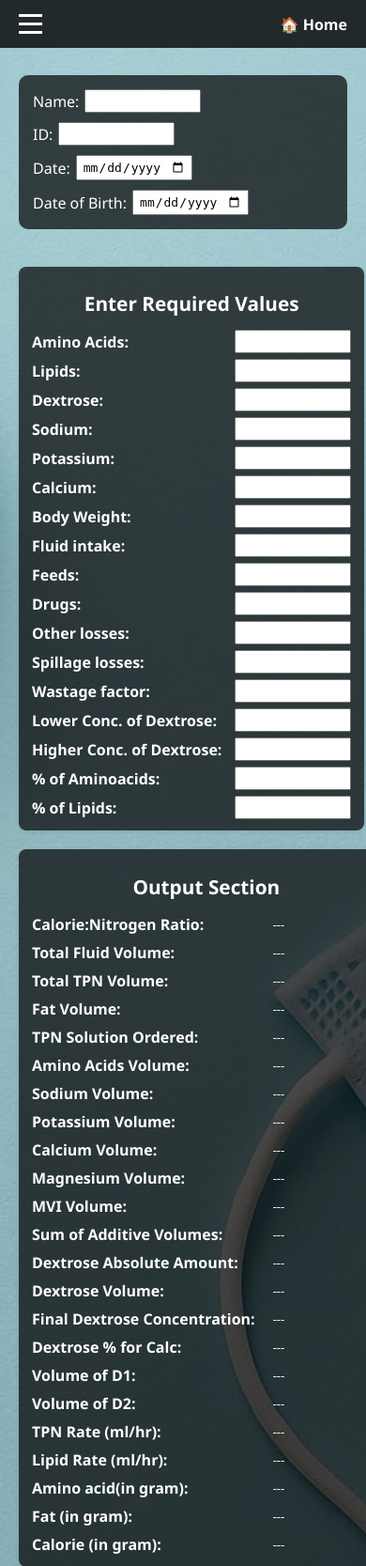
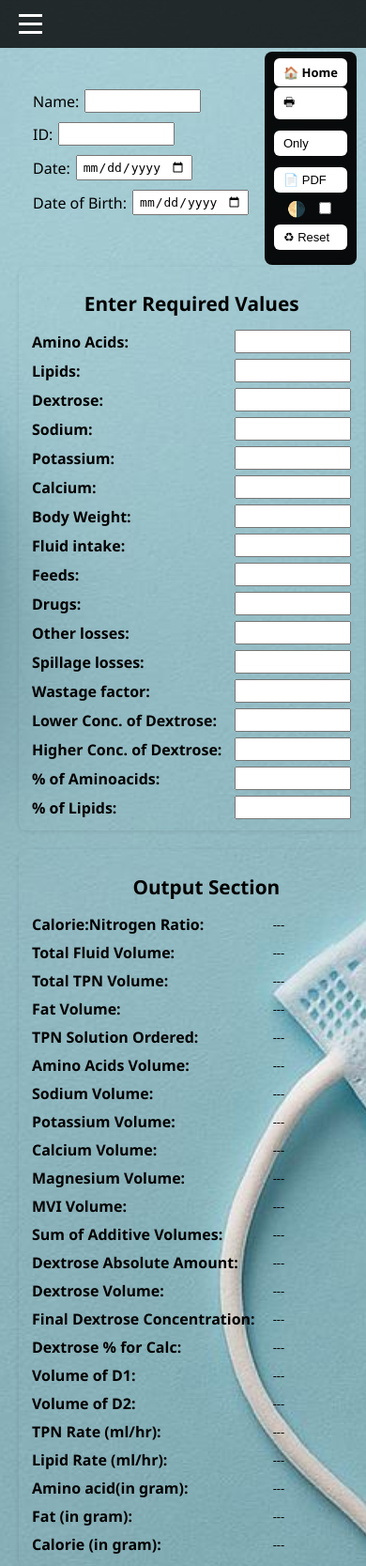
Before and after one commit to swarnakar06/tpn_calculator, a Django app: page /calculate/ in a window 390 px wide, after a click that opens the changed part. Shown: the top 1667 px of the page at 94% size. Run offline with Django 5.2, Linux system fonts and the light colour scheme; some libraries are stand-ins or nearby versions.

Commit message:
Initial commit or update UI/CSS

```diff
--- a/calculator/templates/calculator/calculate.html
+++ b/calculator/templates/calculator/calculate.html
@@ -13,8 +13,10 @@
     <label for="nav-toggle" class="hamburger">
       <div></div><div></div><div></div>
     </label>
-    <div><a href="/">🏠 Home</a></div>
+
+
     <div class="navbar-buttons navbar-menu">
+      <div><a href="/">🏠 Home</a></div>
       <button onclick="window.print()">🖶</button>
       <button onclick="printResult()">Only</button>
       <button onclick="downloadPDF()">📄 PDF</button>
--- a/static/calculator/style.css
+++ b/static/calculator/style.css
@@ -1,4 +1,4 @@
-:root {
+::root {
   --bg-color: #000;
   --text-color: #fff;
   --panel-bg: rgba(0, 0, 0, 0.7);
@@ -22,6 +22,7 @@ body {
   transition: all 0.3s ease;
 }
 
+/* Navbar Styles */
 .navbar {
   position: fixed;
   top: 0;
@@ -48,6 +49,7 @@ body {
   flex-wrap: wrap;
 }
 
+.navbar-buttons a,
 .navbar-buttons button {
   margin-left: 8px;
   padding: 6px 10px;
@@ -56,6 +58,8 @@ body {
   border: none;
   border-radius: 6px;
   cursor: pointer;
+  text-decoration: none;
+  color: #000;
 }
 
 .navbar-buttons input[type="checkbox"] {
@@ -75,17 +79,17 @@ body {
   margin: 3px 0;
 }
 
-.navbar-menu {
-  display: flex;
-}
-
 .navbar-toggle {
   display: none;
 }
 
-/* Mobile Nav Toggle */
+/* ---------------- MOBILE VIEW ---------------- */
 @media (max-width: 768px) {
-  .navbar-menu {
+  .navbar {
+    flex-wrap: wrap;
+  }
+
+  .navbar-buttons {
     display: none;
     flex-direction: column;
     position: absolute;
@@ -94,17 +98,27 @@ body {
     background: rgba(0, 0, 0, 0.95);
     padding: 10px;
     border-radius: 8px;
+    z-index: 1001;
+    width: max-content;
   }
 
-  .navbar-toggle:checked + .hamburger + .navbar-menu {
+  .navbar-toggle:checked + .hamburger + .navbar-buttons {
     display: flex;
   }
 
   .hamburger {
     display: flex;
   }
+
+  .navbar-buttons a,
+  .navbar-buttons button {
+    margin: 6px 0;
+    width: 100%;
+    text-align: left;
+  }
 }
 
+/* ---------------- HEADER INPUTS ---------------- */
 .header-inputs {
   display: flex;
   flex-wrap: wrap;
@@ -122,6 +136,7 @@ body {
   gap: 6px;
 }
 
+/* ---------------- MAIN CONTENT ---------------- */
 .main-content {
   padding: 20px;
 }
@@ -132,7 +147,7 @@ body {
   gap: 20px;
 }
 
-/* Form and Output Sections */
+/* ---------------- FORM AND OUTPUT ---------------- */
 .form-section, .output-section {
   flex: 1 1 360px;
   background-color: var(--panel-bg);
@@ -141,7 +156,6 @@ body {
   box-shadow: 0 1px 4px rgba(0, 0, 0, 0.1);
 }
 
-/* Adjust layout on smaller screens */
 @media (max-width: 768px) {
   .form-section, .output-section {
     flex: 1 1 100%;
@@ -153,54 +167,49 @@ body {
   }
 }
 
-/* Headings */
+/* ---------------- HEADINGS ---------------- */
 h2 {
   font-size: 1.3rem;
   margin-bottom: 10px;
   text-align: center;
 }
 
-/* Form Table */
+/* ---------------- TABLE STYLING ---------------- */
 .form-table {
   width: 100%;
 }
 
-/* Label styling (applies to both input and output sections) */
 .form-table label {
   font-weight: bold;
   display: inline-block;
-  min-width: auto;       /* ✅ Remove fixed width */
-  margin-right: 4px;     /* ✅ Reduced from 6px */
-  white-space: nowrap;   /* ✅ Prevent wrapping for compact layout */
+  min-width: auto;
+  margin-right: 4px;
+  white-space: nowrap;
   text-align: right;
 }
 
-/* Table cells (tighten spacing) */
 .form-table td {
-  padding: 2px 4px;      /* ✅ Reduced padding */
+  padding: 2px 4px;
   vertical-align: middle;
 }
 
-
-/* Inputs */
+/* ---------------- INPUT & OUTPUT ---------------- */
 input[type="text"], input[type="number"], input[type="date"] {
-  width: 110px;           /* ✅ Was 130px – enough for 6 decimal places */
+  width: 110px;
   padding: 3px 5px;
   font-size: 13px;
 }
 
-/* Output Values */
 #resultBox,
 #potassiumBox,
 .output-section div[id^="result"] {
   font-size: 13px;
   padding: 3px 5px;
-  min-width: 110px;       /* ✅ Reduced from 120px */
+  min-width: 110px;
   display: inline-block;
 }
 
-
-/* Print View */
+/* ---------------- PRINT VIEW ---------------- */
 @media print {
   @page {
     size: A4 portrait;
```
